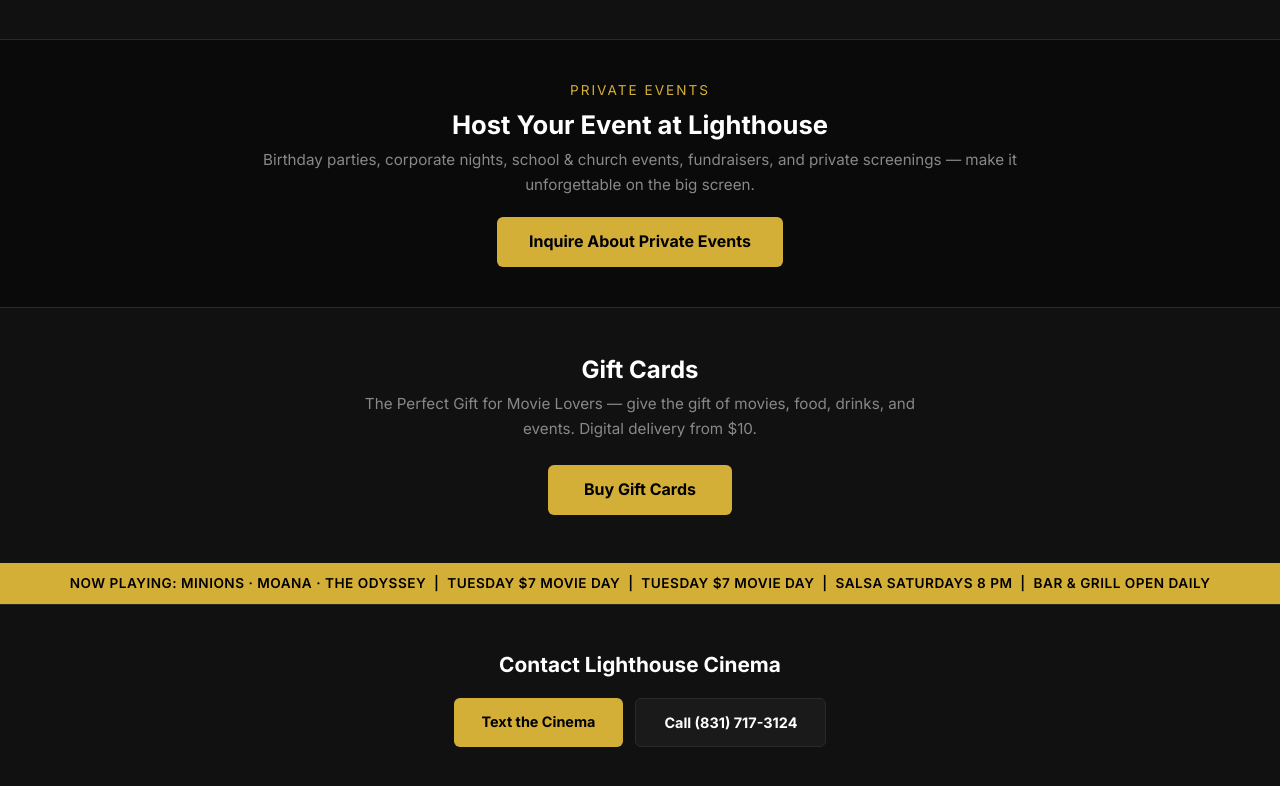
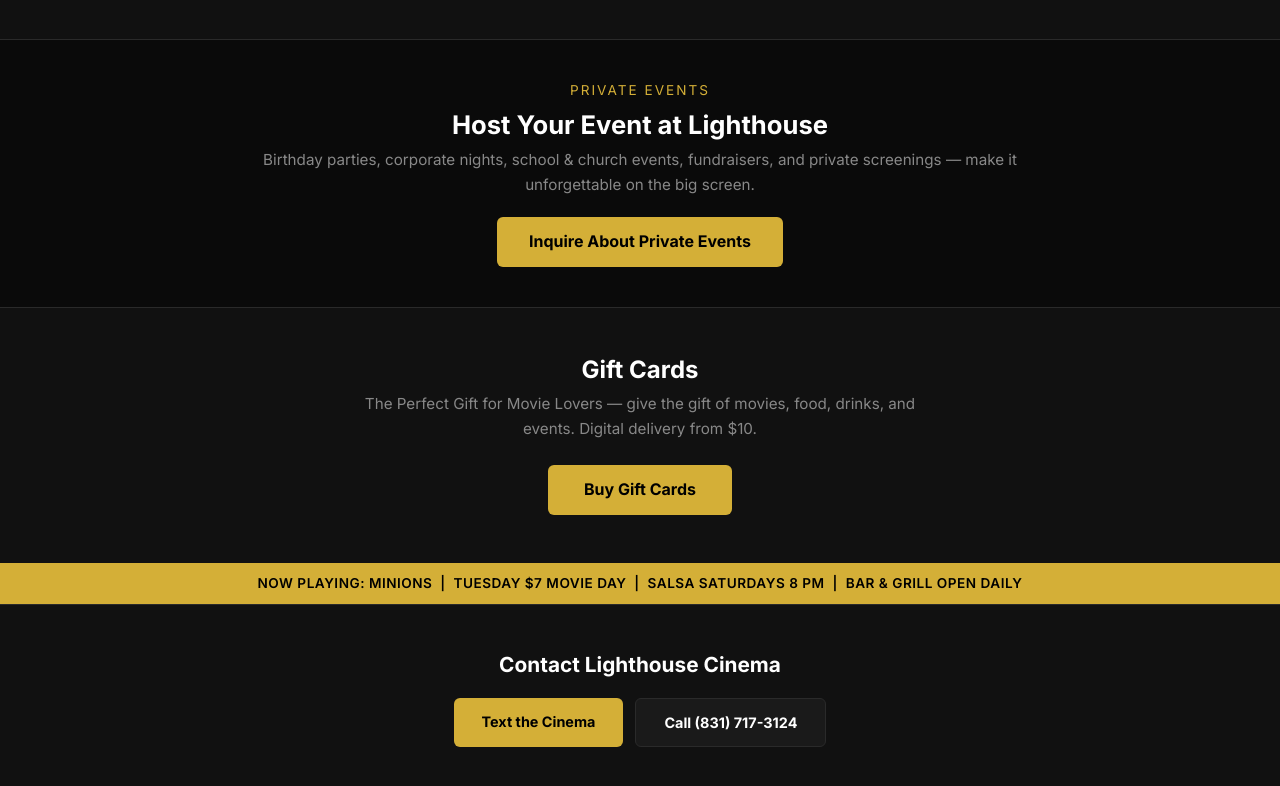
Before and after one commit to lighthousecinemapg-cyber/lighthouse-cinema, a Next.js app: page / in a window 1280 px wide. Shown: the part 2597-3383 px from the top of the page. Built offline with nearby package versions, Linux system fonts and the light colour scheme.

Commit message:
Jul 30: Spider-Man 1:00/4:00/7:00 (replaces Moana); dynamic now-playing ticker

```diff
--- a/app/page.js
+++ b/app/page.js
@@ -928,7 +928,7 @@ export default function HomePage() {
         fontWeight: 600, fontSize: '0.85rem',
       }}>
         <div style={{ whiteSpace: 'nowrap', textAlign: 'center', letterSpacing: 0.5 }}>
-          NOW PLAYING: MINIONS &middot; MOANA &middot; THE ODYSSEY &nbsp;|&nbsp; TUESDAY $7 MOVIE DAY &nbsp;|&nbsp; TUESDAY $7 MOVIE DAY &nbsp;|&nbsp;
+          NOW PLAYING: {movies.filter(function (m) { return m.active && isMovieActive(m) && !isComingSoon(m); }).map(function (m) { return m.title.toUpperCase(); }).join(' \u00b7 ')} &nbsp;|&nbsp; TUESDAY $7 MOVIE DAY &nbsp;|&nbsp;
           SALSA SATURDAYS 8 PM &nbsp;|&nbsp;
           BAR &amp; GRILL OPEN DAILY
         </div>
--- a/app/showtime-config.js
+++ b/app/showtime-config.js
@@ -469,12 +469,12 @@ export const movies = [
     poster: 'https://image.tmdb.org/t/p/w500/yyB2VJEW3an2xCdcYCPQhn9QERR.jpg',
     trailerId: '8TZMtslA3UY',
     showtimes: {
-      Tuesday: ['12:45 PM', '3:45 PM', '6:45 PM'],
-      Wednesday: ['12:45 PM', '3:45 PM', '6:45 PM'],
-      Thursday: ['12:45 PM', '3:45 PM', '6:45 PM'],
-      Friday: ['12:45 PM', '3:45 PM', '6:45 PM'],
-      Saturday: ['12:45 PM', '3:45 PM', '6:45 PM'],
-      Sunday: ['12:45 PM', '3:45 PM', '6:45 PM'],
+      Tuesday: ['1:00 PM', '4:00 PM', '7:00 PM'],
+      Wednesday: ['1:00 PM', '4:00 PM', '7:00 PM'],
+      Thursday: ['1:00 PM', '4:00 PM', '7:00 PM'],
+      Friday: ['1:00 PM', '4:00 PM', '7:00 PM'],
+      Saturday: ['1:00 PM', '4:00 PM', '7:00 PM'],
+      Sunday: ['1:00 PM', '4:00 PM', '7:00 PM'],
     },
     ticketLinks: { default: 'https://square.link/u/YqvdJLdp' },
     displayNote: 'NOW ON SALE - Most Anticipated Movie of the Summer',
```
